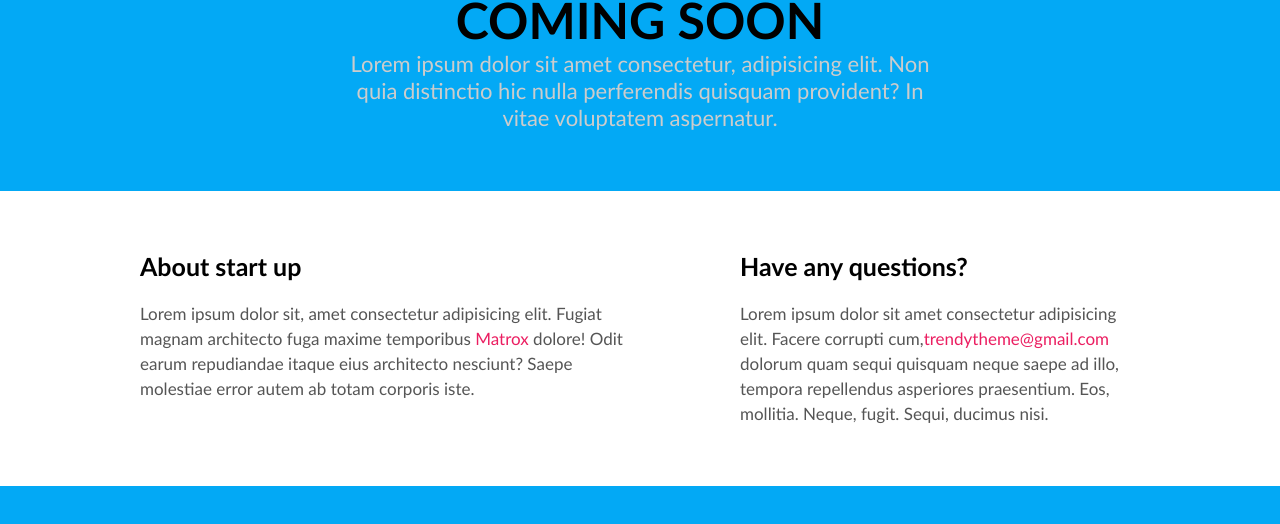
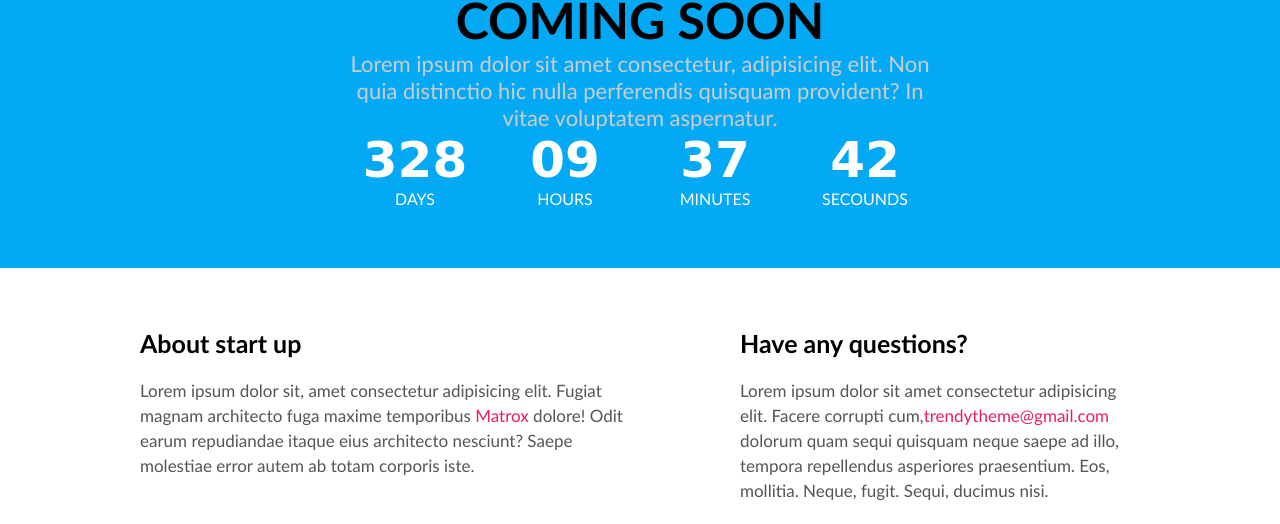
Before and after one commit to KetleriusLinas/55-grupe-coming-soon, a website: page index.html in a window 1280 px wide. Shown: the part 110-634 px from the top of the page. Drawn offline with Linux system fonts and the light colour scheme.

Commit message:
clock static design

```diff
--- /dev/null
+++ b/css/components/clock.css
@@ -0,0 +1,29 @@
+.clock {
+    display: flex;
+    flex-wrap: wrap;
+    /* gap: 20px; */
+    gap: 40px 0px;
+    width: 100%;
+    color: #fff;
+}
+.clock .time {
+    width: 25%;
+    /* width: calc((100% - 60px) / 4);  galima iskaiciuoti lygti*/
+}
+.clock .value {
+    font-size: 50px;
+    font-weight: bold;
+    font-family: cursive;
+}
+.clock .label {
+    text-transform: uppercase;
+
+}
+
+@media (max-width: 700px) {
+    .clock .time {
+        width: 50%;
+    /* width: calc((100% - 20px) / 2);  bet jei eina be jos geriau be jos*/
+
+    }
+}
--- a/index.html
+++ b/index.html
@@ -15,6 +15,7 @@
     <link rel="stylesheet" href="./img/icon.png">
     <link rel="stylesheet" href="./css/pages/coming-soon.css">
     <link rel="stylesheet" href="./css/components/layout.css">
+    <link rel="stylesheet" href="./css/components/clock.css">
 
 
 </head>
@@ -24,6 +25,24 @@
         <h1 class="main-title">Coming Soon</h1>
         <p class="main-description">Lorem ipsum dolor sit amet consectetur, adipisicing elit. Non quia distinctio hic nulla perferendis quisquam
             provident? In vitae voluptatem aspernatur.</p>
+        <div class="clock">
+            <div class="time">
+                <div class="value">328</div>
+                <div class="label">Days</div>
+            </div>
+            <div class="time">
+                <div class="value">09</div>
+                <div class="label">Hours</div>
+            </div>
+            <div class="time">
+                <div class="value">37</div>
+                <div class="label">Minutes</div>
+            </div>
+            <div class="time">
+                <div class="value">42</div>
+                <div class="label">Secounds</div>
+            </div>
+        </div>
     </div>
 </header>
 
```
